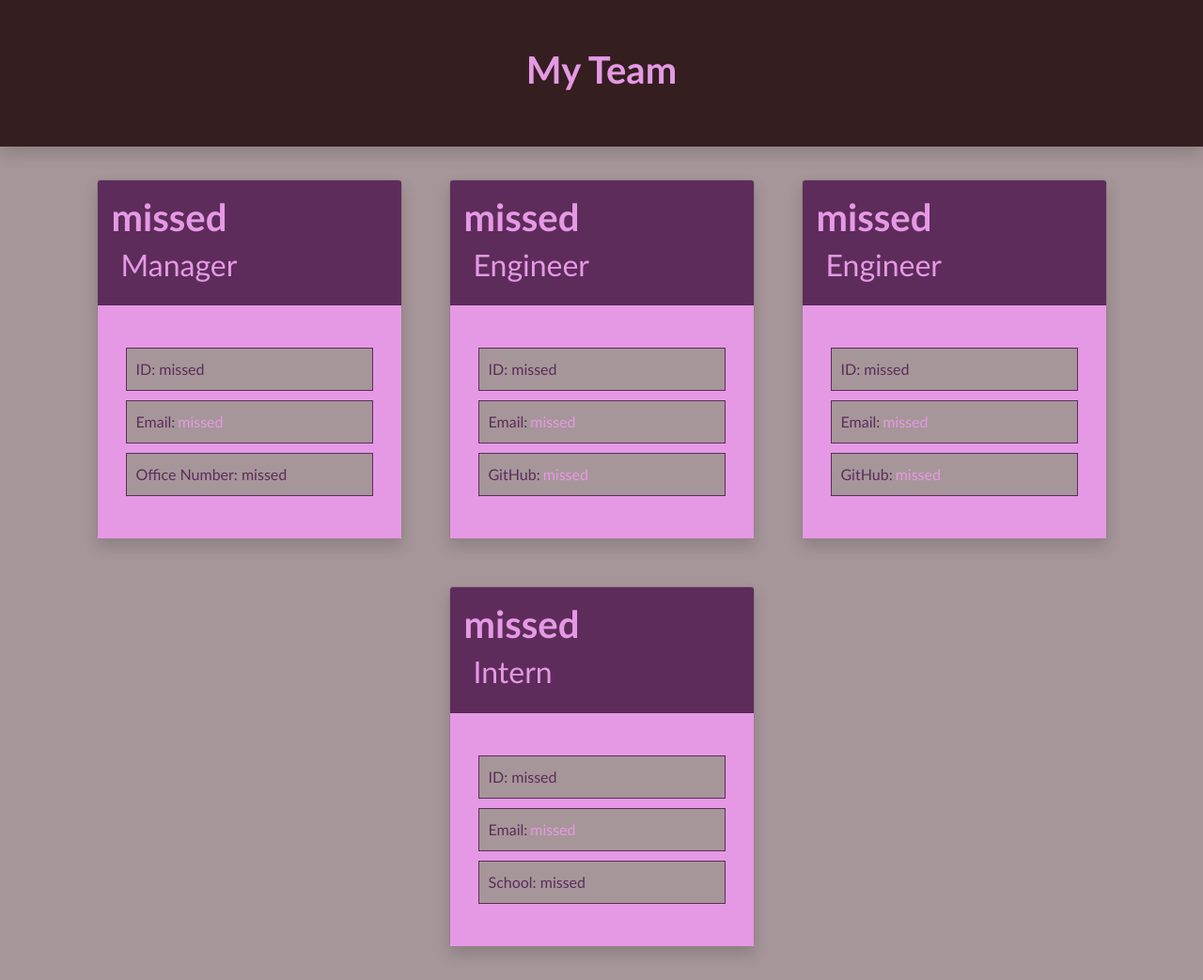
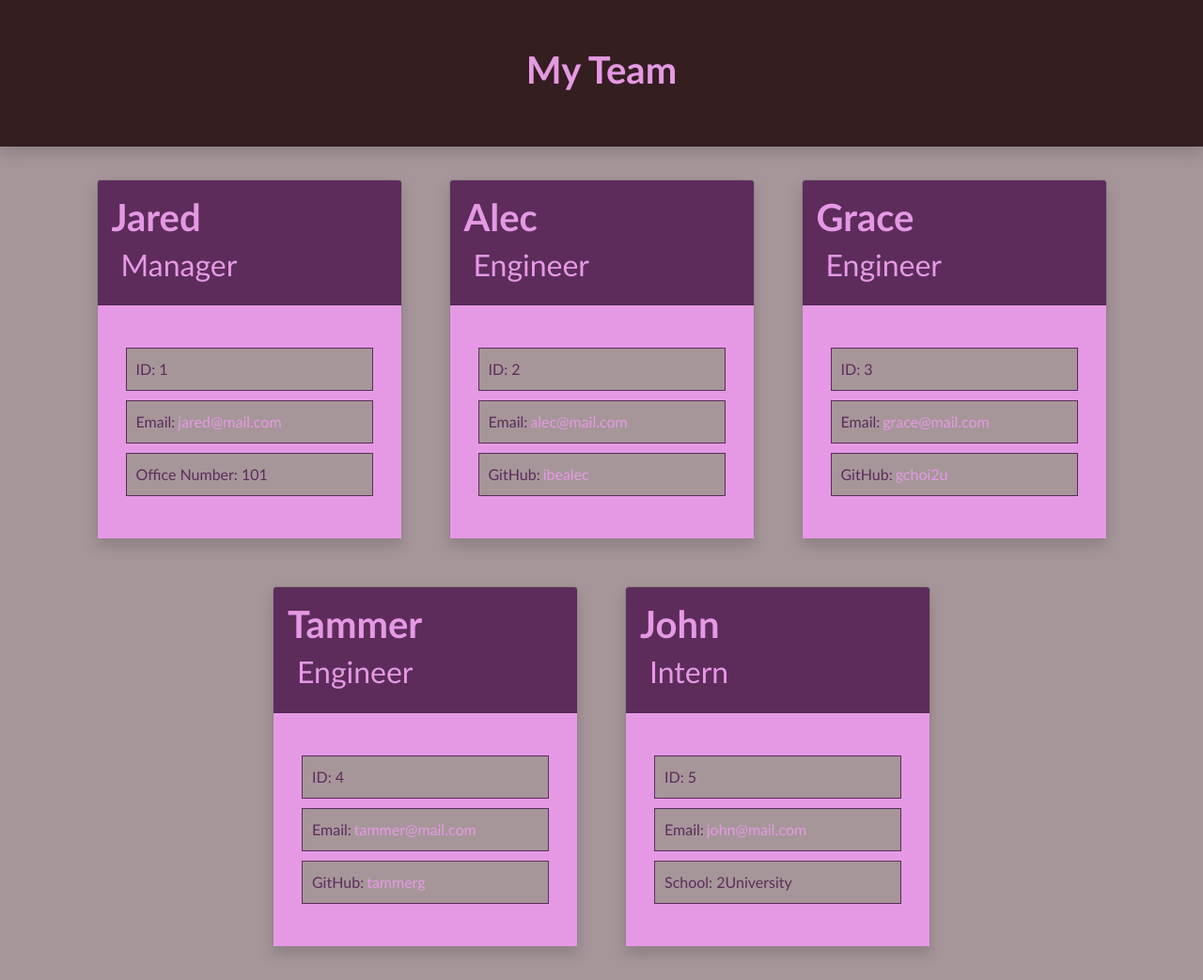
Before and after one commit to omarwright07/team-profile-generator, a website: page dist/index.html in a window 1280 px wide. Shown: the whole page at 94% size. Drawn offline with nearby package versions, Linux system fonts and the light colour scheme; a web font is replaced by a local one.

```diff
--- a/dist/index.html
+++ b/dist/index.html
@@ -27,19 +27,19 @@
 
         <div class="card shadow">
             <div class="card-header">
-                <h1> missed</h1>
+                <h1>Jared</h1>
                 <h2><span class="oi oi-clipboard"></span>Manager</h2>
             </div>
             <div class="card-body align-middle">
                 <ul>
                     <li>
-                        <p>ID:  missed</p>
+                        <p>ID: 1</p>
                     </li>
                     <li class="d-flex">
                         <p>Email:</p>
-                        <a href="mailto: missed"> missed</a>
+                        <a href="mailto:jared@mail.com">jared@mail.com</a>
                     </li>
-                    <li><p>Office Number:  missed</p></li>
+                    <li><p>Office Number: 101</p></li>
                 </ul>
             </div>
         </div>
@@ -47,38 +47,57 @@
 
         <div class="card shadow">
             <div class="card-header">
-                <h1> missed</h1>
+                <h1>Alec</h1>
                 <h2><span class="oi oi-monitor"></span>Engineer</h2>
             </div>
             <div class="card-body align-middle">
                 <ul>
                     <li>
-                        <p>ID:  missed</p>
+                        <p>ID: 2</p>
                     </li>
                     <li class="d-flex">
                         <p>Email:</p>
-                        <a href="mailto: missed"> missed</a>
+                        <a href="mailto:alec@mail.com">alec@mail.com</a>
                     </li>
-                    <li class="d-flex"><p>GitHub:</p><a href="https://github.com/ missed" target="_blank"> missed</a></li>
+                    <li class="d-flex"><p>GitHub:</p><a href="https://github.com/ibealec" target="_blank">ibealec</a></li>
                 </ul>
             </div>
         </div>
 
         <div class="card shadow">
             <div class="card-header">
-                <h1> missed</h1>
+                <h1>Grace</h1>
                 <h2><span class="oi oi-monitor"></span>Engineer</h2>
             </div>
             <div class="card-body align-middle">
                 <ul>
                     <li>
-                        <p>ID:  missed</p>
+                        <p>ID: 3</p>
                     </li>
                     <li class="d-flex">
                         <p>Email:</p>
-                        <a href="mailto: missed"> missed</a>
+                        <a href="mailto:grace@mail.com">grace@mail.com</a>
                     </li>
-                    <li class="d-flex"><p>GitHub:</p><a href="https://github.com/ missed" target="_blank"> missed</a></li>
+                    <li class="d-flex"><p>GitHub:</p><a href="https://github.com/gchoi2u" target="_blank">gchoi2u</a></li>
+                </ul>
+            </div>
+        </div>
+
+        <div class="card shadow">
+            <div class="card-header">
+                <h1>Tammer</h1>
+                <h2><span class="oi oi-monitor"></span>Engineer</h2>
+            </div>
+            <div class="card-body align-middle">
+                <ul>
+                    <li>
+                        <p>ID: 4</p>
+                    </li>
+                    <li class="d-flex">
+                        <p>Email:</p>
+                        <a href="mailto:tammer@mail.com">tammer@mail.com</a>
+                    </li>
+                    <li class="d-flex"><p>GitHub:</p><a href="https://github.com/tammerg" target="_blank">tammerg</a></li>
                 </ul>
             </div>
         </div>
@@ -86,19 +105,19 @@
 
         <div class="card shadow">
             <div class="card-header">
-                <h1> missed</h1>
+                <h1>John</h1>
                 <h2><span class="oi oi-book"></span>Intern</h2>
             </div>
             <div class="card-body align-middle">
                 <ul>
                     <li>
-                        <p>ID:  missed</p>
+                        <p>ID: 5</p>
                     </li>
                     <li class="d-flex">
                         <p>Email:</p>
-                        <a href="mailto: missed"> missed</a>
+                        <a href="mailto:john@mail.com">john@mail.com</a>
                     </li>
-                    <li><p>School:  missed</p></li>
+                    <li><p>School: 2University</p></li>
                 </ul>
             </div>
         </div>
```
Also changed, not shown: README.md, 1 other file.
